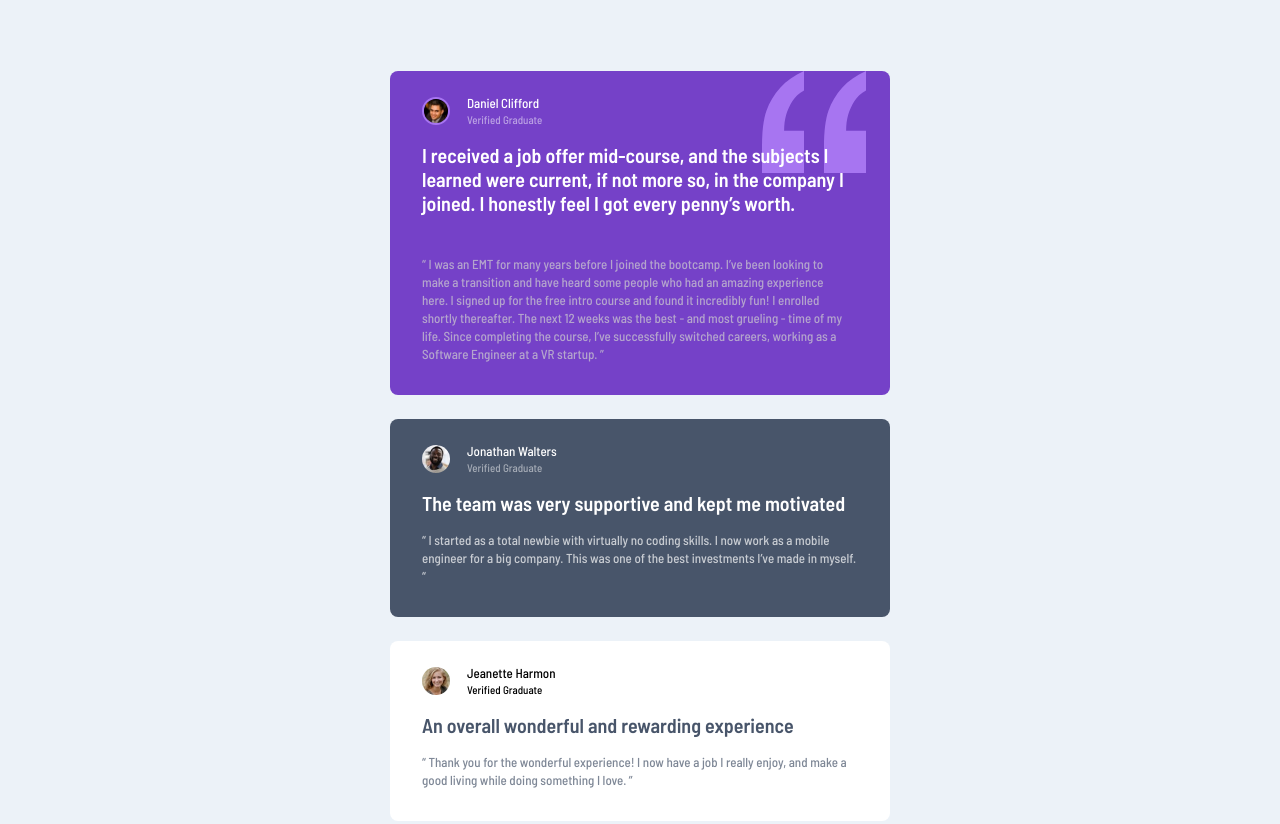
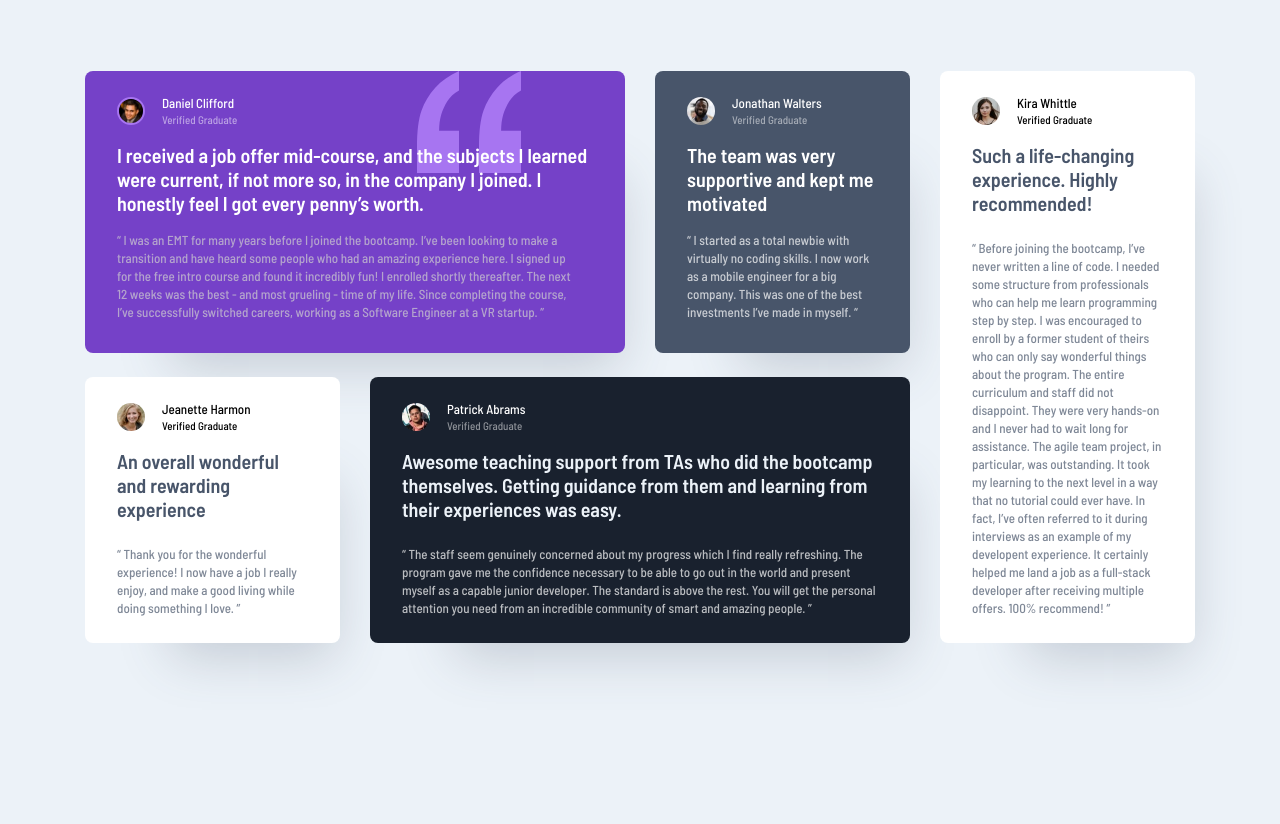
Before and after one commit to ionStici/testimonials-grid-section, a React app: page / in a window 1280 px wide. Shown: the top 824 px of the page. After the commit the page ends 800 px from the top, so only its background shows below. Built offline with nearby package versions, Linux system fonts and the light colour scheme.

Commit message:
Style for desktop

```diff
--- a/src/styles/base.css
+++ b/src/styles/base.css
@@ -17,3 +17,16 @@ body {
 .main {
   padding: 71px 24px;
 }
+
+@media only screen and (min-width: 1150px) {
+  .main {
+    display: grid;
+    justify-content: center;
+
+    grid-template-columns: repeat(4, minmax(0, 255px));
+    grid-template-rows: minmax(0, 282px) minmax(0, 266px);
+
+    column-gap: 30px;
+    row-gap: 24px;
+  }
+}
--- a/src/styles/testimonial.scss
+++ b/src/styles/testimonial.scss
@@ -4,6 +4,12 @@
   padding: 26px 32px 32px 32px;
   border-radius: 8px;
   position: relative;
+  box-shadow: 40px 60px 50px -47px rgba(72, 85, 106, 0.247378);
+
+  @media only screen and (min-width: 1150px) {
+    max-width: revert;
+    height: 100%;
+  }
 
   &:not(:last-child) {
     margin-bottom: 24px;
@@ -57,11 +63,19 @@
   z-index: 1;
   top: 0;
   right: 24px;
+
+  @media only screen and (min-width: 1150px) {
+    margin-right: 80px;
+  }
 }
 
 // 1
 
 .dc {
+  @media only screen and (min-width: 1150px) {
+    grid-column: 1 / 3;
+  }
+
   .tt {
     &__profile-wrapper {
       div {
@@ -87,6 +101,10 @@
       margin-bottom: 40px;
       position: relative;
       z-index: 2;
+
+      @media only screen and (min-width: 1150px) {
+        margin-bottom: 16px;
+      }
     }
 
     &__testimonial {
@@ -148,6 +166,10 @@
 
     &__heading {
       color: #48556a;
+
+      @media only screen and (min-width: 1150px) {
+        margin-bottom: 24px;
+      }
     }
 
     &__testimonial {
@@ -160,6 +182,10 @@
 // 4
 
 .pa {
+  @media only screen and (min-width: 1150px) {
+    grid-column: 2 / 4;
+  }
+
   .tt {
     &__profile-wrapper {
       div {
@@ -179,6 +205,10 @@
 
     &__heading {
       color: #ecf2f8;
+
+      @media only screen and (min-width: 1150px) {
+        margin-bottom: 24px;
+      }
     }
 
     &__testimonial {
@@ -191,6 +221,11 @@
 // 5
 
 .kw {
+  @media only screen and (min-width: 1150px) {
+    grid-column: 4 / -1;
+    grid-row: 1 / -1;
+  }
+
   .tt {
     &__profile-wrapper {
       div {
@@ -208,6 +243,10 @@
 
     &__heading {
       color: #48556a;
+
+      @media only screen and (min-width: 1150px) {
+        margin-bottom: 24px;
+      }
     }
 
     &__testimonial {
```
